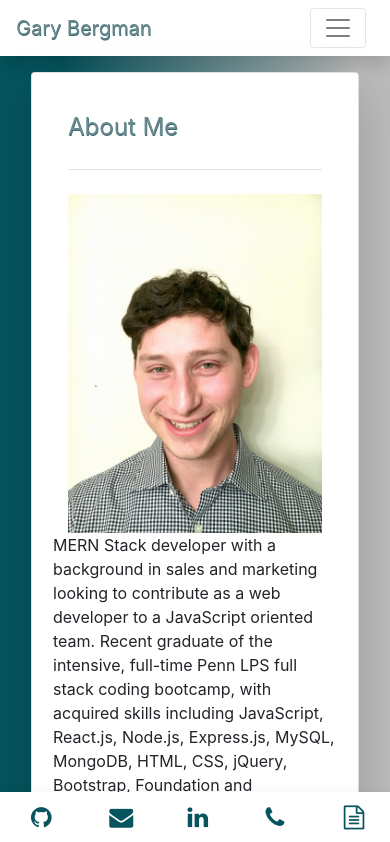
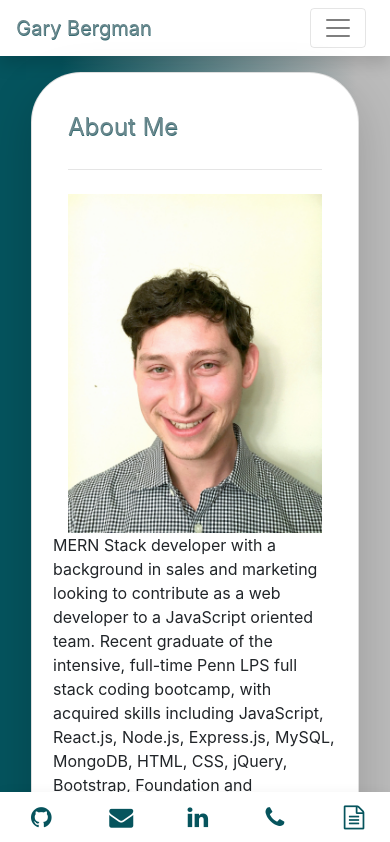
Before and after one commit to Gary-Bergman/React-Portfolio, a React (Create React App) app in the folder client/: page /about in a window 390 px wide. Shown: the top 842 px of the page. Built offline with nearby package versions, Linux system fonts and the light colour scheme.

Commit message:
Adjusted sizing

```diff
--- a/client/src/components/pages/About.js
+++ b/client/src/components/pages/About.js
@@ -8,7 +8,7 @@ function About() {
     <>
       <main className="container pb-3">
 
-        <Card className="m-sm-5 p-3 board aboutMe shadow-lg">
+        <Card className="m-sm-5 p-3 board aboutMe shadow-lg mainCards">
           <CardBody>
             <legend className="card-title legendText">About Me</legend>
             <hr className="my-4" />
--- a/client/src/components/pages/Contact.js
+++ b/client/src/components/pages/Contact.js
@@ -41,7 +41,7 @@ function Contact() {
         <Notifications />
         <Container className="p-3">
 
-          <Card className="m-sm-5 p-3 board shadow-lg">
+          <Card className="m-sm-5 p-3 shadow-lg contactCard mainCards">
             <Form>
               <legend className="legendText">Contact</legend>
               <hr className="my-4" />
--- a/client/src/components/pages/Intro.js
+++ b/client/src/components/pages/Intro.js
@@ -7,7 +7,7 @@ function Intro() {
     return (
         <>
             <Container >
-                <Card className="cardIntro shadow-lg">
+                <Card className="cardIntro shadow-lg mainCards">
                     <CardBody>
                         <CardText>
                             <div className="nameIntro">
--- a/client/src/components/pages/Portfolio.js
+++ b/client/src/components/pages/Portfolio.js
@@ -7,7 +7,7 @@ function Portfolio() {
   return (
     <>
       {/* <main className="container p-3"> */}
-        <Card className="m-sm-5 p-3 board shadow-lg">
+        <Card className="m-sm-5 p-3 board shadow-lg portCard mainCards">
           <CardBody className="card-body">
             <legend className="card-title legendText">Portfolio</legend>
             <hr className="my-4" />
--- a/client/src/index.css
+++ b/client/src/index.css
@@ -25,6 +25,11 @@ code {
 a {
   font-size: x-large;
   color: #06545d;
+}
+
+.mainCards {
+  /* margin-bottom: 20% !important; */
+  border-radius: 50px;
 }
 
 
@@ -84,12 +89,8 @@ a {
   font-size: 50px;
   /* color: black;
   -webkit-text-stroke: .6px white; */
-
   color: white;
   -webkit-text-stroke: 1px black;
-
-
-
 }
 
 #topLine {
@@ -107,10 +108,16 @@ a {
 /* About */
 
 .aboutMe {
+  border-radius: 50px;
   /* background-color: #BDC2BE; */
 }
 
 /* Portfolio */
+
+.portCard {
+  border-radius: 50px;
+  margin-bottom: 20% !important;
+}
 
 .descriptionText{
   overflow-y: auto;
@@ -169,17 +176,15 @@ a {
 
 
 /* Contact */
-
+.contactCard {
+  padding: 2% !important;
+}
 #contact-image {
   display: block;
   height: auto;
   max-height: 324px;
   min-width: 487px;
   /* min-width: 500px !important; */
-}
-
-div.card {
-  margin-bottom: 20% !important;
 }
 
 .submit {
@@ -202,3 +207,20 @@ i:hover {
 .footerNav {
  background-color: #fff !important;
 }
+
+/* Media Queries  */
+
+@media only screen and (max-width: 800px) {
+  .mainCards {
+    margin-bottom: 20% !important;
+  }
+
+  .contactCard {
+    padding: 10% !important;
+  }
+
+
+}
+
+
+/* Shoutout to cssgradient.io for the cool gradient text ideas */
```
